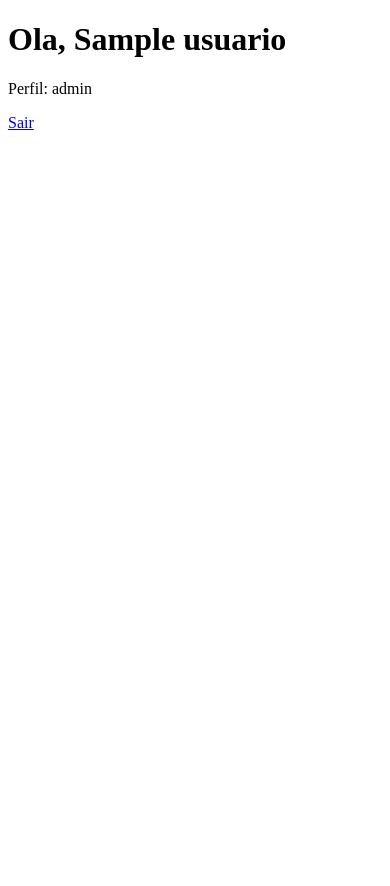
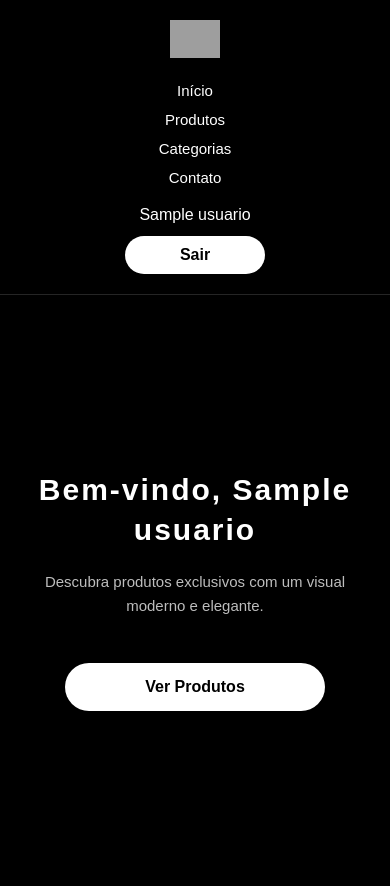
Before and after one commit to Jessy-Lima/Site-Vendas, a FastAPI app: template app/templates/home.html in a window 390 px wide. Before the commit the page ends 130 px from the top, so only its background shows below. Run offline with FastAPI, Linux system fonts and the light colour scheme; the template is opened without the code that fills it: most values are stand-ins (such as "Sample title", 1, 10 or a date in 2020); grey boxes are pictures that could not be loaded.

Commit message:
tela home estilizada

```diff
--- /dev/null
+++ b/app/static/CSS/home.css
@@ -0,0 +1,277 @@
+*{
+    margin:0;
+    padding:0;
+    box-sizing:border-box;
+    font-family:Arial, Helvetica, sans-serif;
+}
+
+body{
+
+    background:#000;
+    color:#fff;
+
+}
+
+/* HEADER */
+
+header{
+
+    width:100%;
+    height:90px;
+
+    display:flex;
+    justify-content:space-between;
+    align-items:center;
+
+    padding:0 70px;
+
+    border-bottom:1px solid #ffffff25;
+
+}
+
+.logo img{
+
+    height:55px;
+
+}
+
+nav{
+
+    display:flex;
+    gap:40px;
+
+}
+
+nav a{
+
+    color:white;
+    text-decoration:none;
+    font-size:17px;
+    transition:.3s;
+
+}
+
+nav a:hover{
+
+    color:#d9d9d9;
+
+}
+
+.usuario{
+
+    display:flex;
+    align-items:center;
+    gap:20px;
+
+}
+
+.logout{
+
+    text-decoration:none;
+
+    color:black;
+    background:white;
+
+    padding:10px 22px;
+
+    border-radius:30px;
+
+    font-weight:bold;
+
+    transition:.3s;
+
+}
+
+.logout:hover{
+
+    background:#d9d9d9;
+
+}
+
+/* HERO */
+
+.hero{
+
+    height:calc(100vh - 90px);
+
+    display:flex;
+    flex-direction:column;
+
+    justify-content:center;
+    align-items:center;
+
+    text-align:center;
+
+    padding:20px;
+
+}
+
+.hero h1{
+
+    font-size:65px;
+
+    margin-bottom:20px;
+
+    letter-spacing:2px;
+
+}
+
+.hero p{
+
+    width:700px;
+    max-width:90%;
+
+    color:#bdbdbd;
+
+    line-height:32px;
+
+    font-size:20px;
+
+    margin-bottom:45px;
+
+}
+
+.botao{
+
+    background:white;
+
+    color:black;
+
+    padding:16px 45px;
+
+    border-radius:50px;
+
+    text-decoration:none;
+
+    font-weight:bold;
+
+    transition:.3s;
+
+}
+
+.botao:hover{
+
+    background:#d9d9d9;
+
+    transform:translateY(-3px);
+
+}
+
+/* ========================= */
+/* RESPONSIVIDADE */
+/* ========================= */
+
+@media (max-width: 992px){
+
+    header{
+        padding: 20px 35px;
+    }
+
+    nav{
+        gap: 20px;
+    }
+
+    .hero h1{
+        font-size: 50px;
+    }
+
+    .hero p{
+        font-size: 18px;
+    }
+
+}
+
+@media (max-width: 768px){
+
+    header{
+        flex-direction: column;
+        height: auto;
+        padding: 25px 20px;
+        gap: 20px;
+    }
+
+    .logo img{
+        height: 45px;
+    }
+
+    nav{
+        flex-wrap: wrap;
+        justify-content: center;
+        gap: 18px;
+    }
+
+    nav a{
+        font-size: 16px;
+    }
+
+    .usuario{
+        flex-direction: column;
+        gap: 12px;
+    }
+
+    .hero{
+        padding: 40px 20px;
+        height: auto;
+        min-height: 70vh;
+    }
+
+    .hero h1{
+        font-size: 40px;
+    }
+
+    .hero p{
+        width: 100%;
+        font-size: 17px;
+        line-height: 28px;
+    }
+
+    .botao{
+        padding: 14px 35px;
+        font-size: 16px;
+    }
+
+}
+
+@media (max-width: 480px){
+
+    header{
+        padding: 20px 15px;
+    }
+
+    .logo img{
+        height: 38px;
+    }
+
+    nav{
+        flex-direction: column;
+        align-items: center;
+        gap: 12px;
+    }
+
+    nav a{
+        font-size: 15px;
+    }
+
+    .hero h1{
+        font-size: 30px;
+        line-height: 40px;
+    }
+
+    .hero p{
+        font-size: 15px;
+        line-height: 24px;
+    }
+
+    .botao{
+        width: 100%;
+        max-width: 260px;
+        text-align: center;
+        padding: 15px;
+    }
+
+    .logout{
+        width: 140px;
+        text-align: center;
+    }
+
+}
--- a/app/templates/home.html
+++ b/app/templates/home.html
@@ -1,16 +1,52 @@
 <!DOCTYPE html>
-<html lang="en">
+<html lang="pt-BR">
 <head>
     <meta charset="UTF-8">
     <meta name="viewport" content="width=device-width, initial-scale=1.0">
-    <title>Bem-Vindo</title>
+    <title>Home</title>
+
+    <link rel="stylesheet" href="/static/css/home.css">
 </head>
 <body>
 
-    <h1>Ola, {{ usuario.nome }}</h1>
-    <p>Perfil: {{ usuario.role }}</p>
+<header>
 
-    <a href="/auth/logout">Sair</a>
+    <div class="logo">
+        <img src="/static/img/logo.png" alt="Logo">
+    </div>
+
+    <nav>
+        <a href="/">Início</a>
+        <a href="#">Produtos</a>
+        <a href="#">Categorias</a>
+        <a href="#">Contato</a>
+    </nav>
+
+    <div class="usuario">
+
+        <span>{{ usuario.nome }}</span>
+
+        <a href="/auth/logout" class="logout">
+            Sair
+        </a>
+
+    </div>
+
+</header>
+
+<section class="hero">
+
+    <h1>Bem-vindo, {{ usuario.nome }}</h1>
+
+    <p>
+        Descubra produtos exclusivos com um visual moderno e elegante.
+    </p>
+
+    <a href="#" class="botao">
+        Ver Produtos
+    </a>
+
+</section>
 
 </body>
 </html>
```
